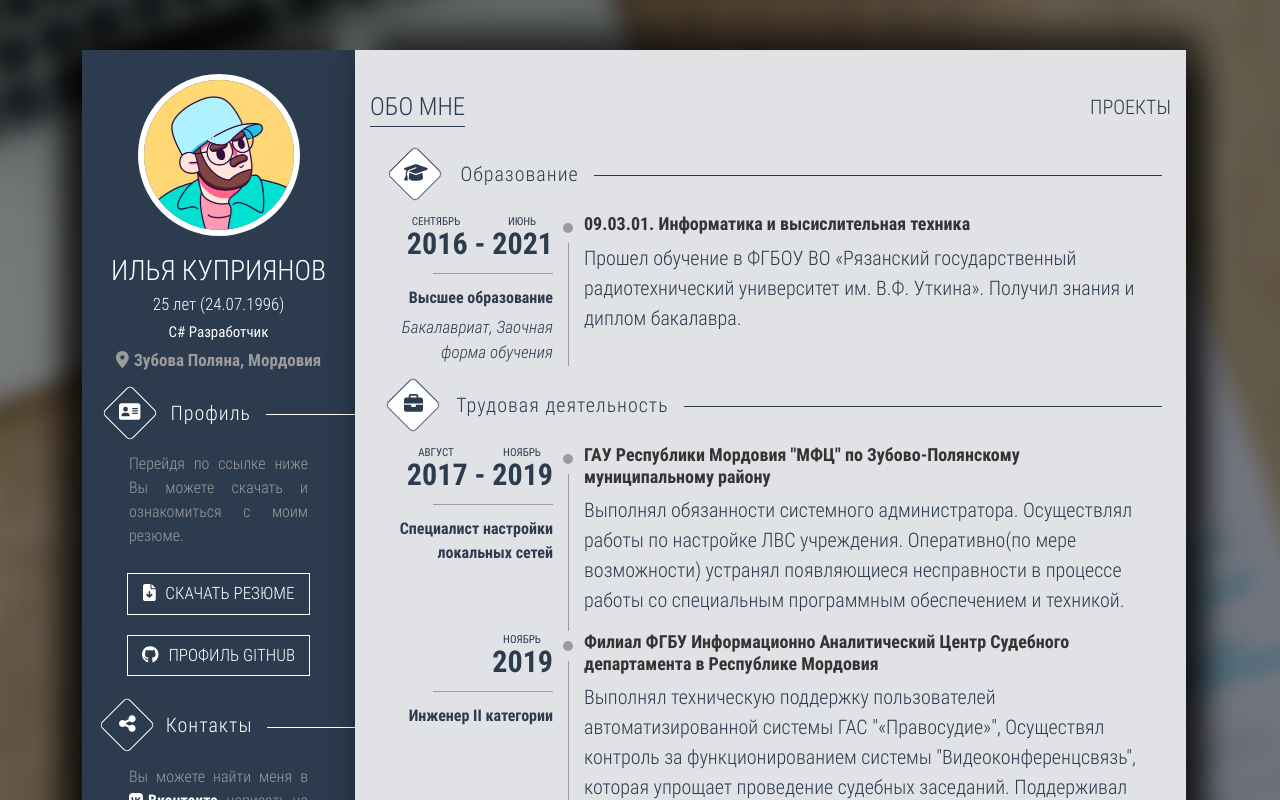
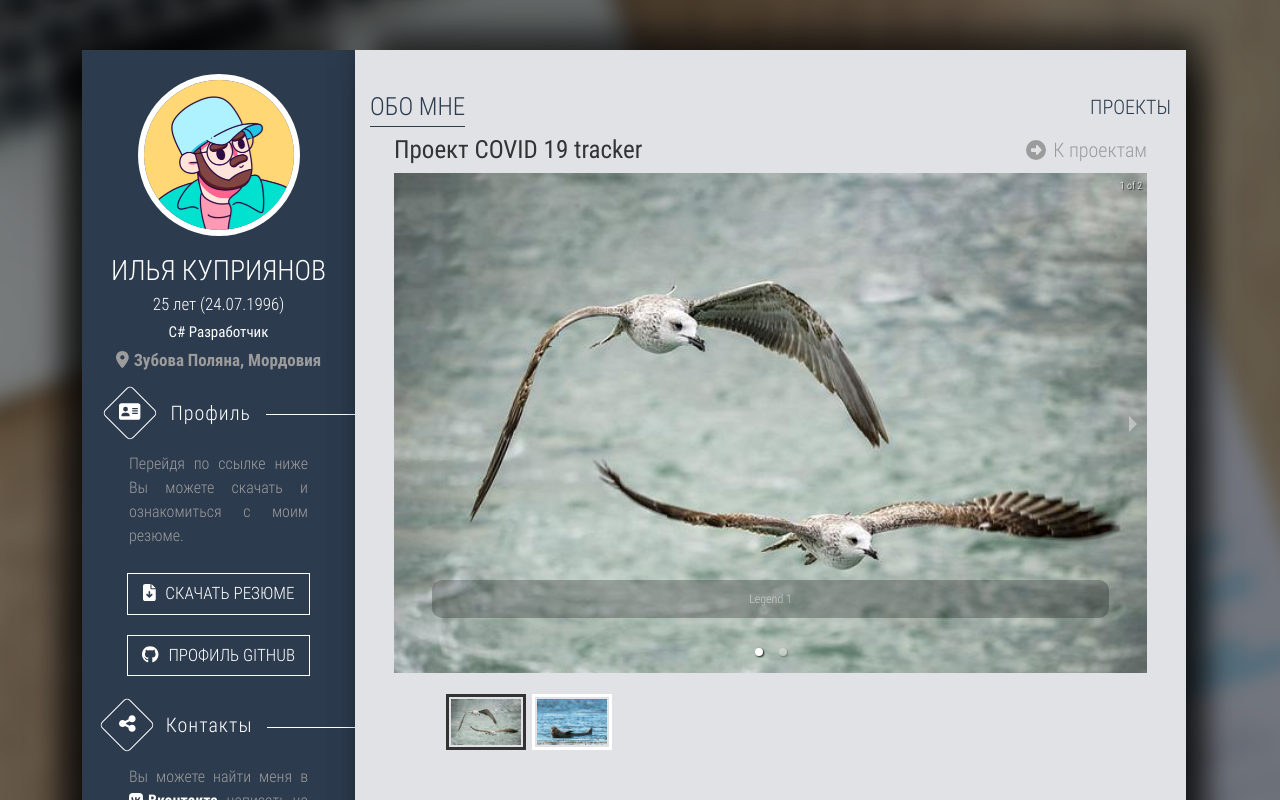
Before and after one commit to Kuprich/Kupri4.Portfolio, a React (Create React App) app: page /1 in a window 1280 px wide. Before the commit this address led to /. Shown: the top 800 px of the page. Built offline with nearby package versions, Linux system fonts and the light colour scheme.

Commit message:
добавлена анимация перехода между проектами, изменен маршрут к проекту.

```diff
--- a/package.json
+++ b/package.json
@@ -13,9 +13,9 @@
     "cra-template": "1.0.3",
     "framer-motion": "^6.3.3",
     "node-sass": "^7.0.1",
-    "react": "^16.13.1",
+    "react": "^16.14.0",
     "react-circular-progressbar": "^2.0.4",
-    "react-dom": "^16.13.1",
+    "react-dom": "^16.14.0",
     "react-responsive-carousel": "^3.2.23",
     "react-scripts": "^5.0.1",
     "scss": "^0.2.4",
@@ -43,6 +43,7 @@
     ]
   },
   "devDependencies": {
+    "@types/react": "^18.0.12",
     "react-router-dom": "^6.3.0"
   }
 }
--- a/src/App.js
+++ b/src/App.js
@@ -1,16 +1,11 @@
-import React, { useState } from "react"
-import { motion } from "framer-motion"
+import React from "react"
+import { AnimatePresence, motion } from "framer-motion"
 import Sidebar from "./components/Sidebar"
 import Navbar from "./components/Navbar"
 import About from "./pages/About"
 import Projects from "./pages/Projects"
-import {
-  BrowserRouter as Router,
-  Route,
-  Routes,
-  Navigate,
-} from "react-router-dom"
 import Project from "./pages/Project"
+import { Route, Routes, Navigate, useLocation } from "react-router-dom"
 
 const app_content_variant = {
   hidden: {
@@ -34,8 +29,8 @@ const app_content_variant = {
 }
 
 function App() {
+  const location = useLocation()
   return (
-    <Router>
     <div className="app">
       <div className="container">
         <div className="row">
@@ -50,20 +45,21 @@ function App() {
               animate="visible"
             >
               <Navbar />
-                <Routes>
+              <AnimatePresence exitBeforeEnter>
+                <Routes location={location} key={location.key}>
                   <Route index path="/" element={<About />} />
-                  <Route path="/projects">
-                    <Route index element={<Projects />} />
+
+                  <Route path="/projects" element={<Projects />} />
                   <Route path=":id" element={<Project />} />
-                  </Route>
+
                   <Route path="*" element={<Navigate replace to="/" />} />
                 </Routes>
+              </AnimatePresence>
             </motion.div>
           </div>
         </div>
       </div>
     </div>
-    </Router>
   )
 }
 
--- a/src/components/EmailForm.js
+++ b/src/components/EmailForm.js
@@ -60,7 +60,9 @@ const EmailForm = ({ formData, setformData }) => {
           }
         ></textarea>
       </div>
-      <button type="submit">Отправить</button>
+      <button type="submit" className="button button_lightBkg">
+        Отправить
+      </button>
     </form>
   )
 }
--- a/src/components/Modal.js
+++ b/src/components/Modal.js
@@ -2,7 +2,6 @@ import { faXmark } from "@fortawesome/free-solid-svg-icons"
 import { FontAwesomeIcon } from "@fortawesome/react-fontawesome"
 import { AnimatePresence } from "framer-motion"
 import { motion } from "framer-motion"
-import React from "react"
 
 const myModalMotion = {
   hidden: {
@@ -66,12 +65,6 @@ const Modal = ({ showModal, setShowModal, modalTitle, children }) => {
               </button>
             </div>
             <div className="my-modal__content">{children}</div>
-            <button
-              className="button button_lightBkg"
-              onClick={() => setShowModal(false)}
-            >
-              Ок
-            </button>
           </motion.div>
         </motion.div>
       )}
--- a/src/components/ProjectCard.js
+++ b/src/components/ProjectCard.js
@@ -1,12 +1,20 @@
 import { faGithub } from "@fortawesome/free-brands-svg-icons"
 import { FontAwesomeIcon } from "@fortawesome/react-fontawesome"
+import { motion } from "framer-motion"
 import React from "react"
 import { Link } from "react-router-dom"
-import "../scss/pages/projects.scss"
+
+const transition = { duration: 0.7, ease: "easeInOut" }
+
+const projectCardVariants = {
+  initial: { x: "30%", opacity: 0 },
+  enter: { x: 0, opacity: 1, transition },
+  exit: { x: "-30%", opacity: 0, transition },
+}
 
 const ProjectCard = ({ project }) => {
   return (
-    <div className="col-4">
+    <motion.div className="col-4" variants={projectCardVariants}>
       <div className="project-card">
         <figure className="project-card__wrapper">
           <div
@@ -19,7 +27,7 @@ const ProjectCard = ({ project }) => {
               </div>
               <div className="hover-content__btn_wrapper">
                 <Link
-                  to={`/projects/${project.id}`}
+                  to={`/${project.id}`}
                   className="hover-content__btn button button-light"
                 >
                   Подробнее
@@ -44,7 +52,7 @@ const ProjectCard = ({ project }) => {
           </div>
         </figure>
       </div>
-    </div>
+    </motion.div>
   )
 }
 export default ProjectCard
--- a/src/components/Sidebar.js
+++ b/src/components/Sidebar.js
@@ -1,4 +1,4 @@
-import { motion } from "framer-motion"
+import { AnimateSharedLayout, motion } from "framer-motion"
 import resume from "../assets/resume.pdf"
 import { useState } from "react"
 import { FontAwesomeIcon } from "@fortawesome/react-fontawesome"
--- a/src/index.js
+++ b/src/index.js
@@ -2,10 +2,13 @@ import React from "react"
 import ReactDOM from "react-dom"
 import "./scss/index.scss"
 import App from "./App"
+import { BrowserRouter as Router } from "react-router-dom"
 
 ReactDOM.render(
   <React.StrictMode>
-    <App />
+    <Router>
+      <App />
+    </Router>
   </React.StrictMode>,
   document.getElementById("root")
 )
--- a/src/pages/Project.js
+++ b/src/pages/Project.js
@@ -1,14 +1,70 @@
+import { motion } from "framer-motion"
 import React from "react"
-import { useParams } from "react-router-dom"
+import { Carousel } from "react-responsive-carousel"
+import { Link, useParams } from "react-router-dom"
+import data_projects from "../components/data/projects_data"
+import "react-responsive-carousel/lib/styles/carousel.min.css"
+import { FontAwesomeIcon } from "@fortawesome/react-fontawesome"
+import { faCircleRight, faRightLong } from "@fortawesome/free-solid-svg-icons"
+
+const transition = { duration: 0.7, ease: "easeInOut" }
+
+const projectVariants = {
+  initial: {
+    x: "20vw",
+    opacity: 0,
+    transitionEnd: {
+      x: 0,
+      transform: "none",
+    },
+  },
+  enter: { x: 0, opacity: 1, transition },
+  exit: { x: "20vw", opacity: 0, transition },
+}
 
 const Project = () => {
   const projectId = useParams().id
+
+  const project = data_projects.find((x) => x.id == projectId)
+
   return (
-    <div className="container">
-      <div className="row">
-        <div>Project Details in {projectId}</div>
+    <motion.div
+      className="project-details"
+      initial="initial"
+      animate="enter"
+      exit="exit"
+      variants={projectVariants}
+    >
+      <div className="container">
+        <div className="row">
+          <div className="project-details__heading">
+            <h3>Проект {project.name}</h3>
+
+            <Link to="/projects" className="project-details__back-link">
+              <i>
+                <FontAwesomeIcon icon={faCircleRight} />
+              </i>
+              <span> К проектам</span>
+            </Link>
+          </div>
+        </div>
+
+        <div className="row">
+          {project.images && (
+            <div>
+              <Carousel>
+                {project.images.map((image, i) => (
+                  <div key={i}>
+                    <img src={image} />
+                    <p className="legend">Legend 1</p>
+                  </div>
+                ))}
+              </Carousel>
+            </div>
+          )}
+        </div>
       </div>
-    </div>
+    </motion.div>
   )
 }
 
--- a/src/pages/Projects.js
+++ b/src/pages/Projects.js
@@ -1,36 +1,36 @@
-import React, { useState } from "react"
+import React from "react"
 import { motion } from "framer-motion"
 import data_projects from "../components/data/projects_data"
 import ProjectCard from "../components/ProjectCard"
 
 const Projects = () => {
-  const projects_variant = {
-    hidden: {
-      opacity: 0,
-    },
-    visible: {
-      opacity: 1,
-      transition: {
-        duration: 0.7,
+  const projectsVariants = {
+    enter: { transition: { staggerChildren: 0.2 } },
+    exit: {
+      transform: {
+        x: "-20vw",
+      },
+      transitionEnd: {
+        x: 0,
+        transform: "none",
       },
     },
   }
 
   return (
-    <motion.div
-      className="projects"
-      variants={projects_variant}
-      initial="hidden"
-      animate="visible"
-    >
-      <div className="container">
-        <div className="row">
-          {data_projects.map((data_project, i) => (
-            <ProjectCard project={data_project} key={i} />
-          ))}
-        </div>
-      </div>
-    </motion.div>
+    <div className="container">
+      <motion.div
+        className="row projects"
+        initial="initial"
+        animate="enter"
+        exit="exit"
+        variants={projectsVariants}
+      >
+        {data_projects.map((project) => (
+          <ProjectCard project={project} key={project.id} />
+        ))}
+      </motion.div>
+    </div>
   )
 }
 
--- a/src/scss/index.scss
+++ b/src/scss/index.scss
@@ -2,7 +2,9 @@
 @import "mixins";
 @import "fonts";
 @import "sidebar";
-@import "pages/about.scss";
+@import "pages/about";
+@import "pages/projects";
+@import "pages/project";
 
 // ================== General styles =================== //
 
@@ -246,7 +248,7 @@ h6 {
     &:hover,
     &:focus {
       background-color: #fff;
-      box-shadow: inset 0px -4px 0px 0px rgba($color: $tomato, $alpha: 0.5);
+      box-shadow: inset 0px -4px 0px 0px $dark-blue;
       border: none !important;
       outline: none;
     }
@@ -272,6 +274,7 @@ h6 {
   }
 
   &__content {
+    overflow-x: hidden;
     width: 100%;
     margin-left: -12px;
     background-color: #e1e2e6;
--- /dev/null
+++ b/src/scss/pages/project.scss
@@ -0,0 +1,30 @@
+@import "../variables";
+
+.project-details {
+  &__heading {
+    display: flex;
+    flex-direction: row;
+    justify-content: space-between;
+  }
+  &__back-link {
+    color: $light-gray !important;
+
+    i {
+      padding-right: 3px;
+      vertical-align: -1px;
+      transition: 0.3s;
+    }
+    span {
+      font-size: 20px;
+      transition: 0.3s;
+    }
+    &:hover {
+      i {
+        color: $tomato;
+      }
+      span {
+        color: $dark-blue;
+      }
+    }
+  }
+}
```
Also changed, not shown: src/components/ProjectReview.js (deleted, +0 -31 lines), 1 other file (tests, documents, lock files or other folders). Lines whose indentation alone changed are shown as unchanged.
